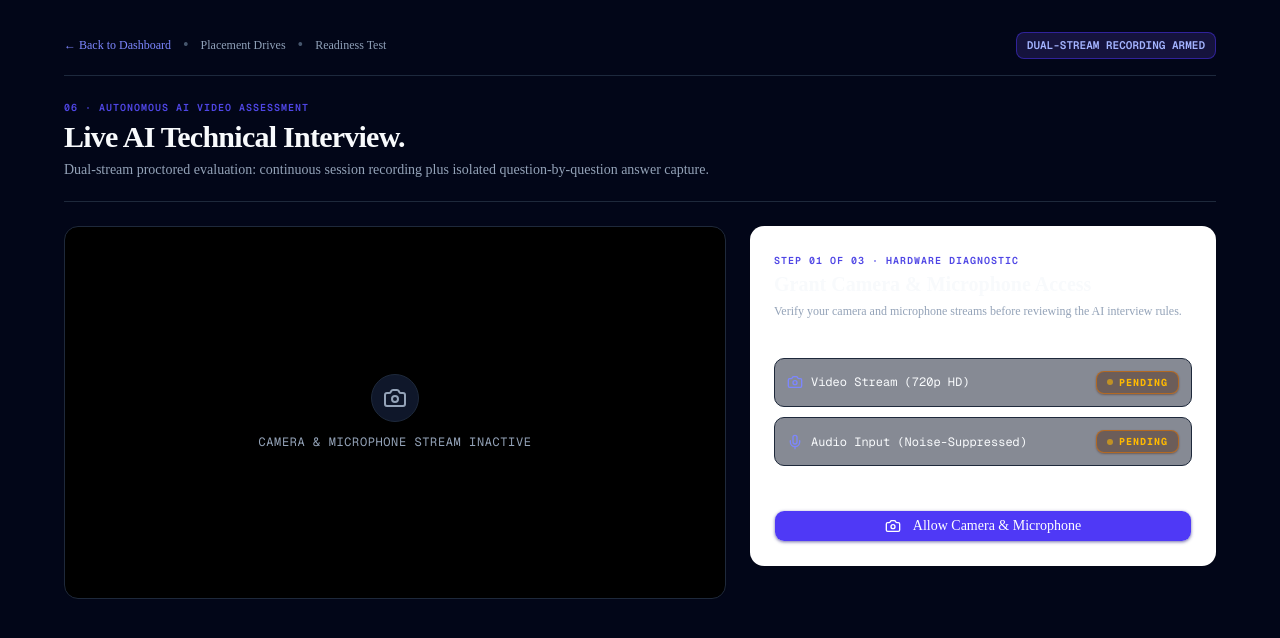
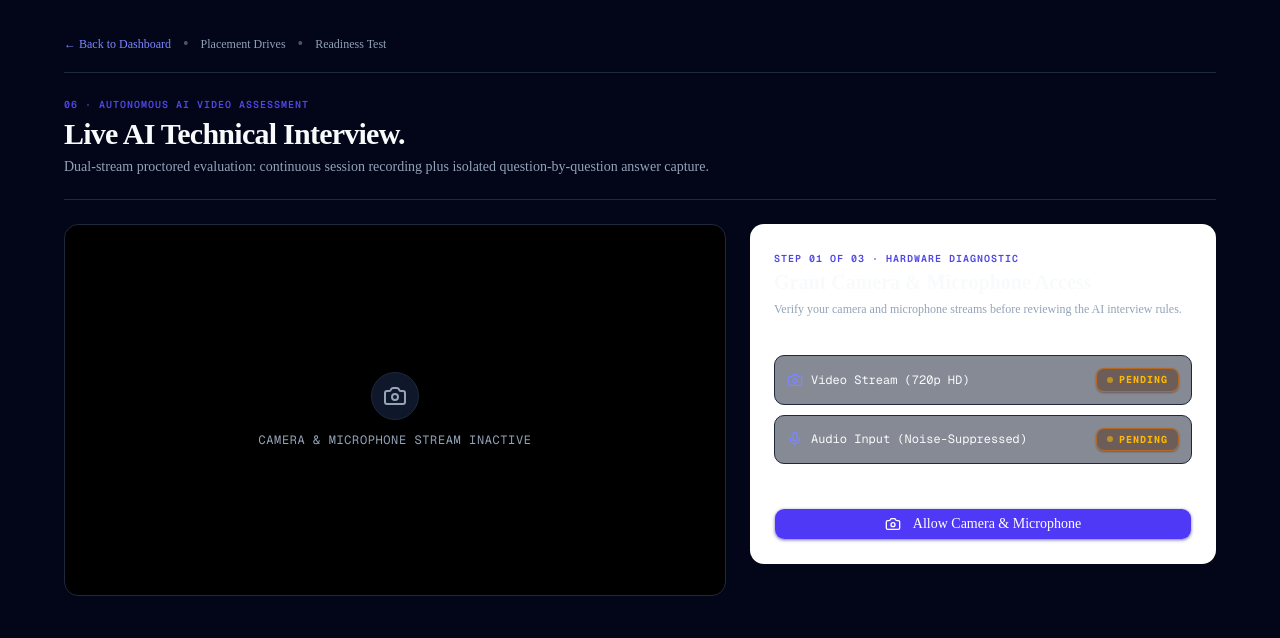
Before and after one commit to Toijam-Ghanashyam/campuslink-v2, a Next.js app: page /student/ai-interview in a window 1280 px wide. Shown: the top 638 px of the page. Built offline with nearby package versions, Linux system fonts and the light colour scheme.

Commit message:
chore: remove DUAL-STREAM RECORDING ARMED badge from AI interview page

```diff
--- a/src/app/student/ai-interview/page.tsx
+++ b/src/app/student/ai-interview/page.tsx
@@ -48,12 +48,6 @@ export default function StudentAiInterviewPage() {
                   Readiness Test
                 </Link>
               </div>
-
-              <div className="flex items-center gap-2">
-                <span className="px-2.5 py-1 rounded-md bg-indigo-950/70 border border-indigo-700/60 font-mono text-[11px] font-semibold text-indigo-300">
-                  DUAL-STREAM RECORDING ARMED
-                </span>
-              </div>
             </div>
 
             {/* AI Technical Interview Component */}
```
